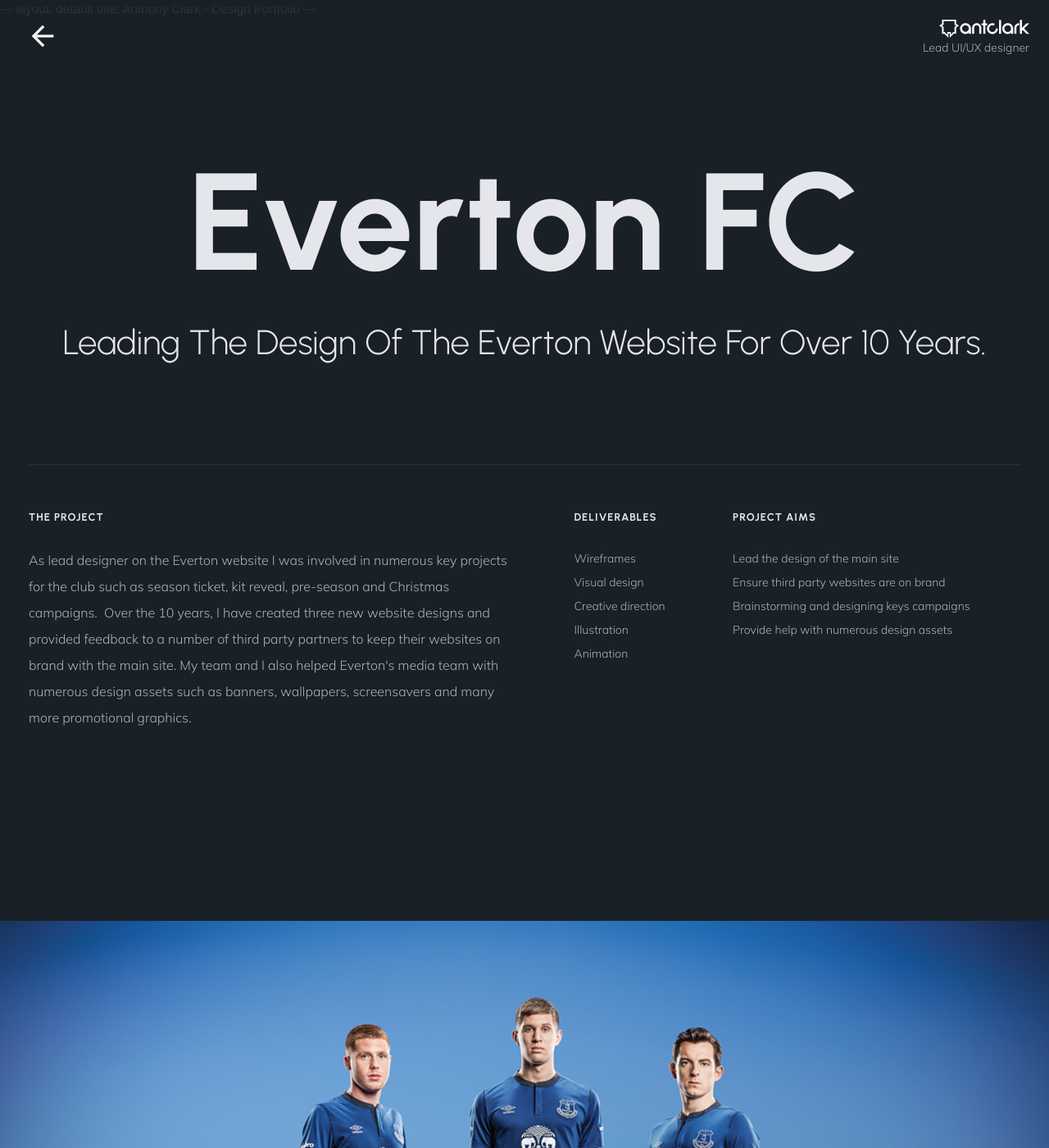
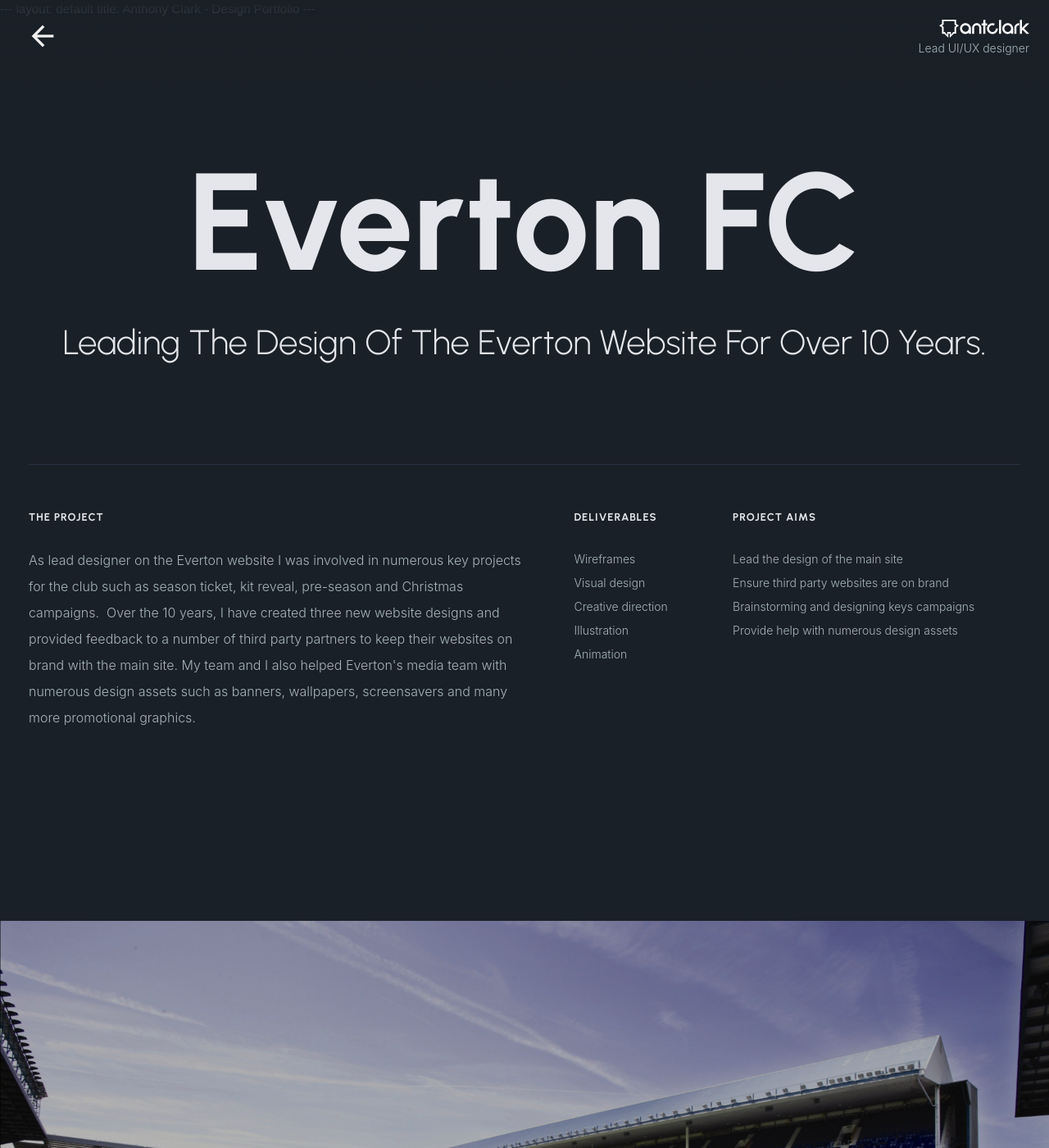
Before and after one commit to anthony-clark/AnthonyClark.github.io, a Jekyll site: the page everton-fc.html, which Jekyll copies as it is, in a window 1280 px wide and 1400 px high. Shown: the whole window at 82% size. Built offline with Jekyll 4.4.1, drawn with Linux system fonts in a browser that asks for light colours; nearby versions of some CDN libraries.

Commit message:
tweaking bgs and fonts

```diff
--- a/Liverpool-fc-store.html
+++ b/Liverpool-fc-store.html
@@ -16,7 +16,7 @@
 
 
 		</head>
-		<body id="lfc">
+		<body>
 			<nav>
 	    		<a href="/index.html" class="back-button"><span class="material-icons-outlined">arrow_back</span></a>
 				<div><img src="images/ant-logo-white.svg" alt="Design showing flexible modules example"><span>Lead UI/UX designer</span></div>
--- a/css/main.css
+++ b/css/main.css
@@ -53,7 +53,12 @@
   position: relative;
   clear: both;
 }
-
+.darkbg{
+    background: #14191F;
+    padding:0 0 200px 0;
+    margin-top:200px;
+    display: flow-root;
+}
   .container.key-projects{
     min-height: 600px;
   }
@@ -148,7 +153,7 @@
     text-align: center;
 }
 #case-study-summary p{
-    font-family: 'Mulish','Urbanist','Helvetica', 'Arial', 'Sans-Serif';
+    font-family: 'Inter','Urbanist','Helvetica', 'Arial', 'Sans-Serif';
     font-size: 16px;
     line-height: 32px;
     margin-top: -4px;
@@ -188,7 +193,7 @@
     padding: 0 0 8px 0;
     line-height: 1.5em;
     font-weight: 300;
-    font-family: 'Mulish', Arial, Helvetica, 'san serif';
+    font-family: 'Inter', Arial, Helvetica, 'san serif';
     list-style: none;
 }
 nav{
@@ -242,7 +247,7 @@
 }
 nav span{
     font-size: 14px;
-    font-family:'Mulish', Arial, Helvetica, 'san serif';
+    font-family:'Inter', Arial, Helvetica, 'san serif';
     font-weight:300;
     text-align: right;
     display: block;
@@ -304,7 +309,7 @@
     font-size: 16px;
     line-height: 30px;
     color:#A5B4BB;
-    font-family:'Mulish', Arial, Helvetica, 'san serif';
+    font-family:'Inter', Arial, Helvetica, 'san serif';
     font-weight:300;
     margin: 0 0 32px 0;
 }
@@ -351,7 +356,11 @@
     background-image: url("../images/lfc/lfc-hero.jpg");
 }
 .hero-image.efc{
-    background-image: url("../images/efc/efc-hero.jpg");
+    background-image: url("../images/efc/everton-hero-stadium.jpg");
+}
+.hero-image.efc2{
+    background-image: url("../images/efc/everton-hero-howard.jpg");
+    background-position: 0% 0%;
 }
 .hero-image.avfc{
     background-image: url("../images/avfc/avfc-hero.jpg");
@@ -633,7 +642,7 @@
     padding: 0 0 12px 0;
     line-height: 1.5em;
     font-weight: 300;
-    font-family: 'Mulish', Arial, Helvetica, 'san serif';
+    font-family: 'Inter', Arial, Helvetica, 'san serif';
     list-style: none;
 }
 .screenshots{
@@ -1178,7 +1187,7 @@
   }
 
 #case-study-summary p{
-    font-family:'Mulish','Urbanist','Helvetica', 'Arial', 'Sans-Serif';
+    font-family:'Inter','Urbanist','Helvetica', 'Arial', 'Sans-Serif';
     font-size: 16px;
     line-height: 32px;
 }
--- a/everton-fc.html
+++ b/everton-fc.html
@@ -67,7 +67,8 @@
 
 
 </div>
-<div class="hero-image efc"></div>
+
+<div class="hero-image efc"><div class="container"><h2>Websites</h2></div></div>
 
 
 
@@ -90,7 +91,7 @@
 	<div class="screenshots"><img src="images/playmaker/pattern-library.jpg" alt="Screenshot of one of the wireframe pattern libraries I created"></div>
 </div>
 
-
+<div class="hero-image efc2"><div class="container"><h2>Campaigns</h2></div></div>
 <div class="container screenshot">
 <div class="screenshot-info sticky-content">
 	<h3>Season Ticket Campaigns</h3>
```
Also changed, not shown: playmaker-platform.html (+4 -4 lines), images/efc/everton-hero-howard.jpg (added), images/efc/everton-hero-stadium.jpg (added).
